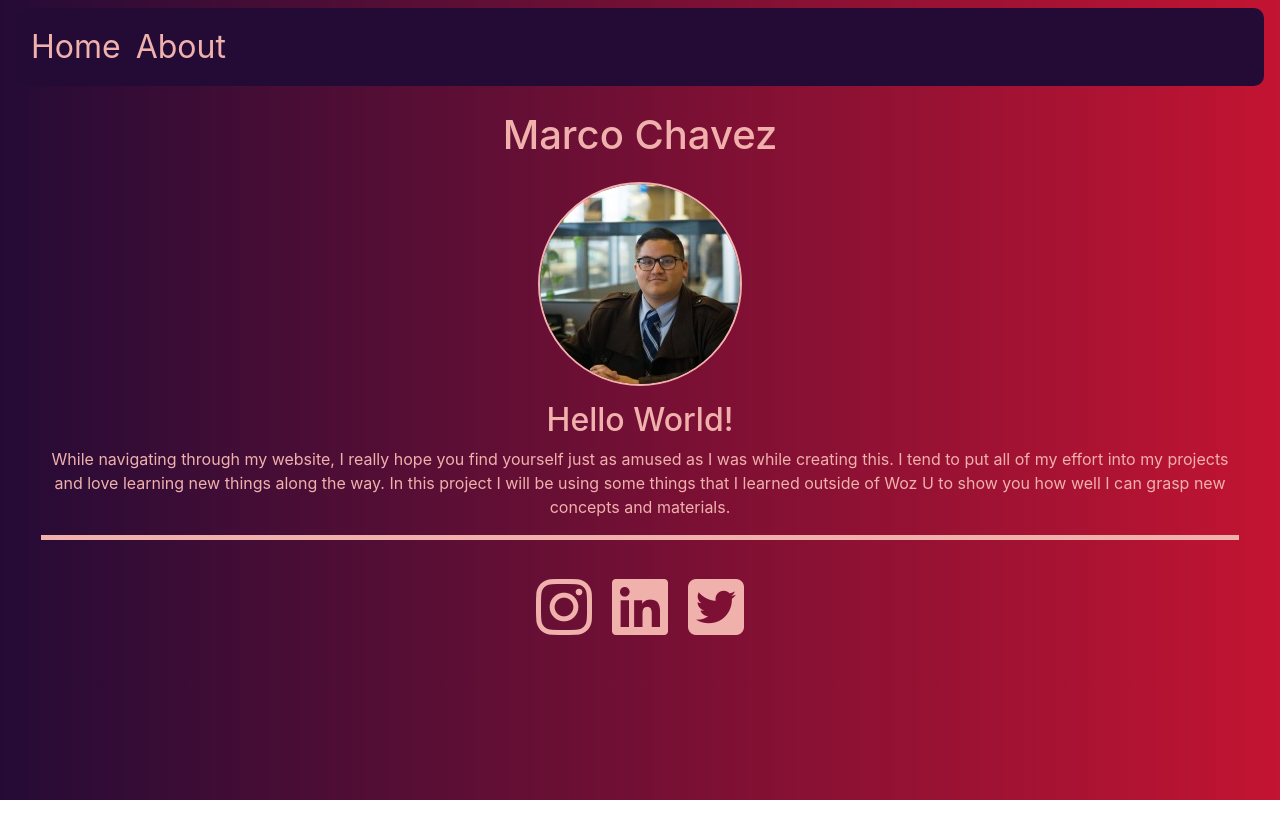
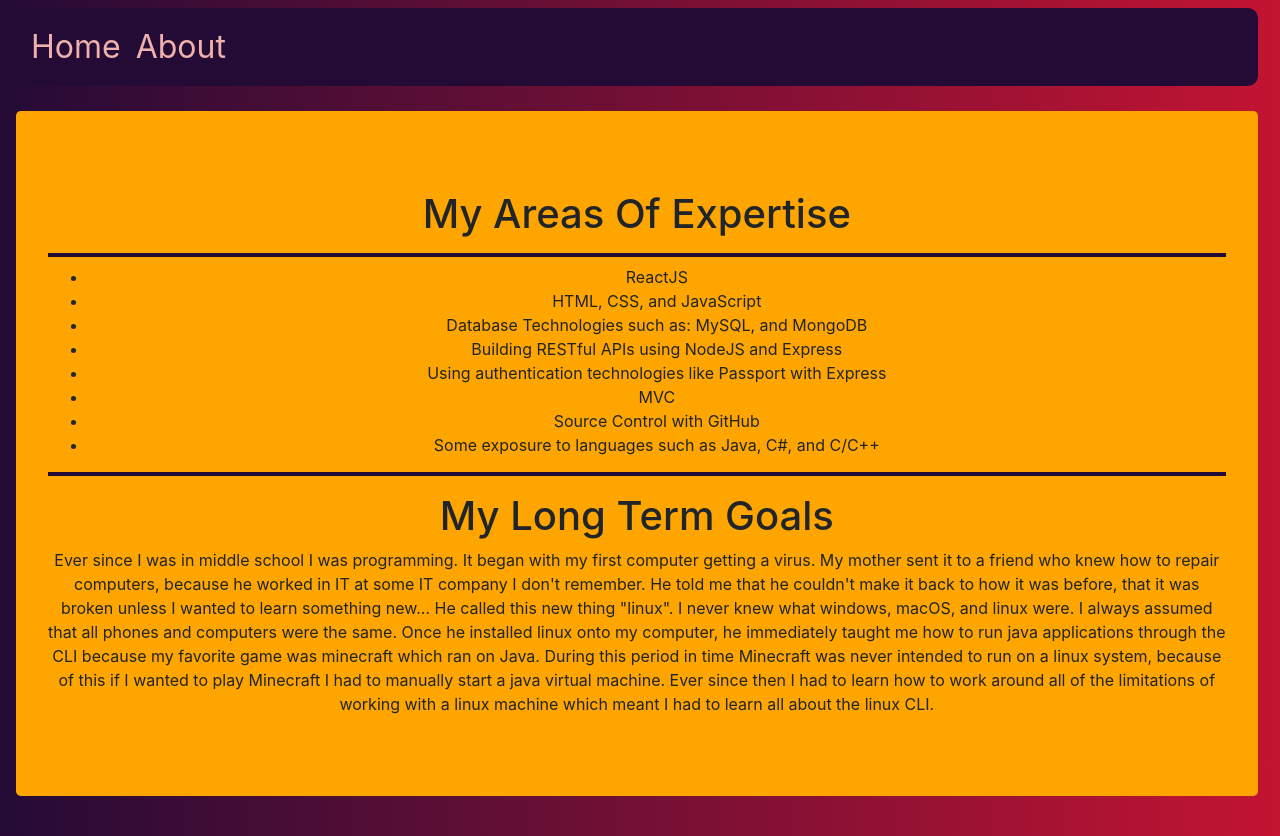
Before and after one commit to mxrcochxvez/Woz-Final, a React app in the folder client/: page /aboutme in a window 1280 px wide. Before the commit the page ends 800 px from the top, so only its background shows below. Built offline with nearby package versions, Linux system fonts and the light colour scheme.

Commit message:
making some final changes

```diff
--- a/client/components/NavBar.js
+++ b/client/components/NavBar.js
@@ -2,7 +2,7 @@ import React, { Component } from 'react';
 import { Route, Link, BrowserRouter as Router} from "react-router-dom";
 
 import Home from '../screens/Home';
-import AboutMe from '../screens/Home';
+import AboutMe from '../screens/AboutMe';
 
 import '../style.css';
 
--- a/client/screens/AboutMe.js
+++ b/client/screens/AboutMe.js
@@ -1,8 +1,36 @@
 import React from 'react';
+
+import '../style.css';
 
 function AboutMe(props) {
     return(
-      <div>Here is some data</div>
+      <div className="aboutme">
+        <div className="sectionone jumbotron">
+          <h1 className="titleone">My Areas Of Expertise</h1>
+          <ul className="skills">
+            <li>ReactJS</li>
+            <li>HTML, CSS, and JavaScript</li>
+            <li>Database Technologies such as: MySQL, and MongoDB</li>
+            <li>Building RESTful APIs using NodeJS and Express</li>
+            <li>Using authentication technologies like Passport with Express</li>
+            <li>MVC</li>
+            <li>Source Control with GitHub</li>
+            <li>Some exposure to languages such as Java, C#, and C/C++</li>
+          </ul>
+          <section className="sectiontwo">
+            <h1>My Long Term Goals</h1>
+            <p>Ever since I was in middle school I was programming. It began with my first computer getting a virus. My mother sent it to a friend who
+              knew how to repair computers, because he worked in IT at some IT company I don't remember. He told me that he couldn't make it back to how
+              it was before, that it was broken unless I wanted to learn something new... He called this new thing "linux". I never knew what windows, macOS,
+              and linux were. I always assumed that all phones and computers were the same. Once he installed linux onto my computer, he immediately taught
+              me how to run java applications through the CLI because my favorite game was minecraft which ran on Java. During this period in time Minecraft was
+              never intended to run on a linux system, because of this if I wanted to play Minecraft I had to manually start a java virtual machine.
+              Ever since then I had to learn how to work around all of the limitations of working with a linux machine which meant I had to learn all about
+              the linux CLI.
+            </p>
+          </section>
+        </div>
+      </div>
     );
 }
 
--- a/client/style.css
+++ b/client/style.css
@@ -50,3 +50,31 @@ body {
 .left {
     margin-left: 15px;
 }
+.aboutme {
+    width: 97vw;
+}
+@media screen and (max-width: 1134px) {
+    .aboutme {
+        width: 95vw;
+    }
+}
+@media screen and (max-width: 623px) {
+    .aboutme {
+        width: 92vw;
+    }
+}
+.sectionone {
+    margin-top: 25px;
+}
+.titleone {
+    padding: 15px;
+    border-bottom: 4px solid #240b36;
+}
+.jumbotron {
+    background-color: orange !important;
+    text-align: center;
+}
+.skills {
+    padding-bottom: 15px;
+    border-bottom: 4px solid #240b36;
+}
```
Also changed, not shown: 4 other files.
